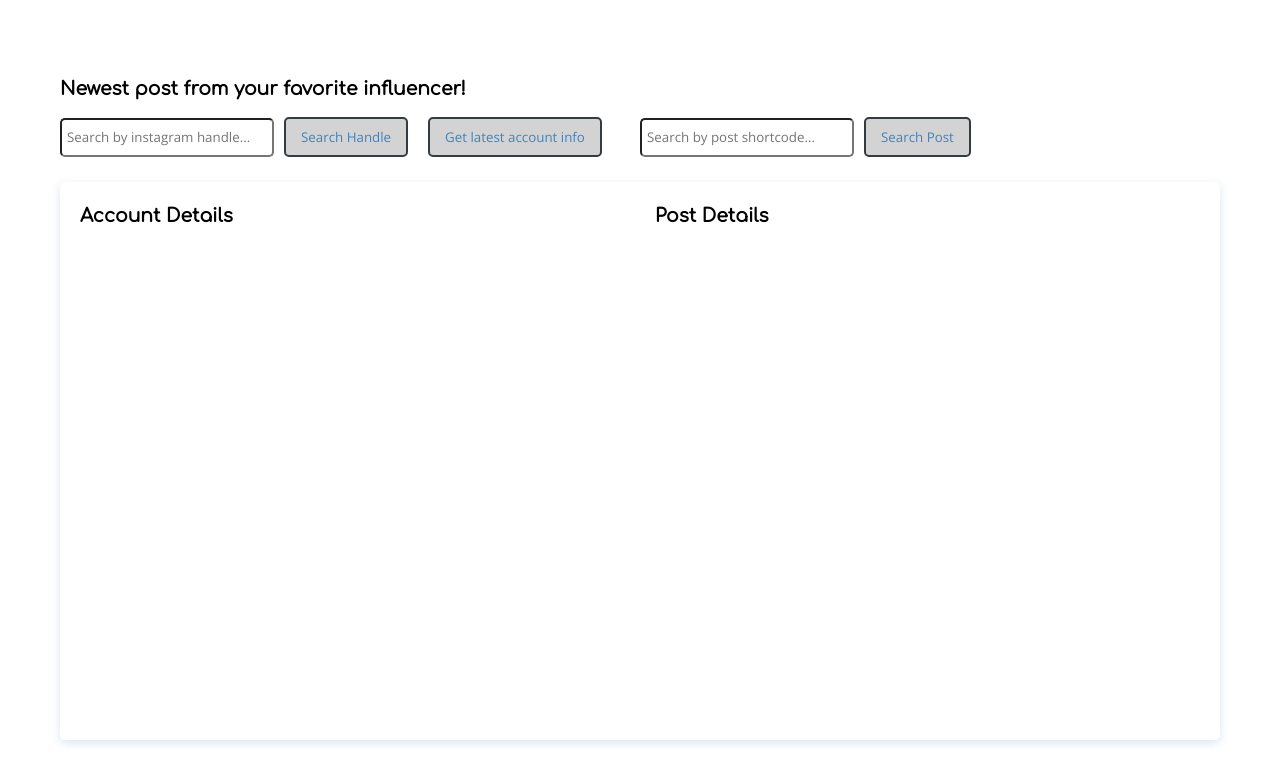
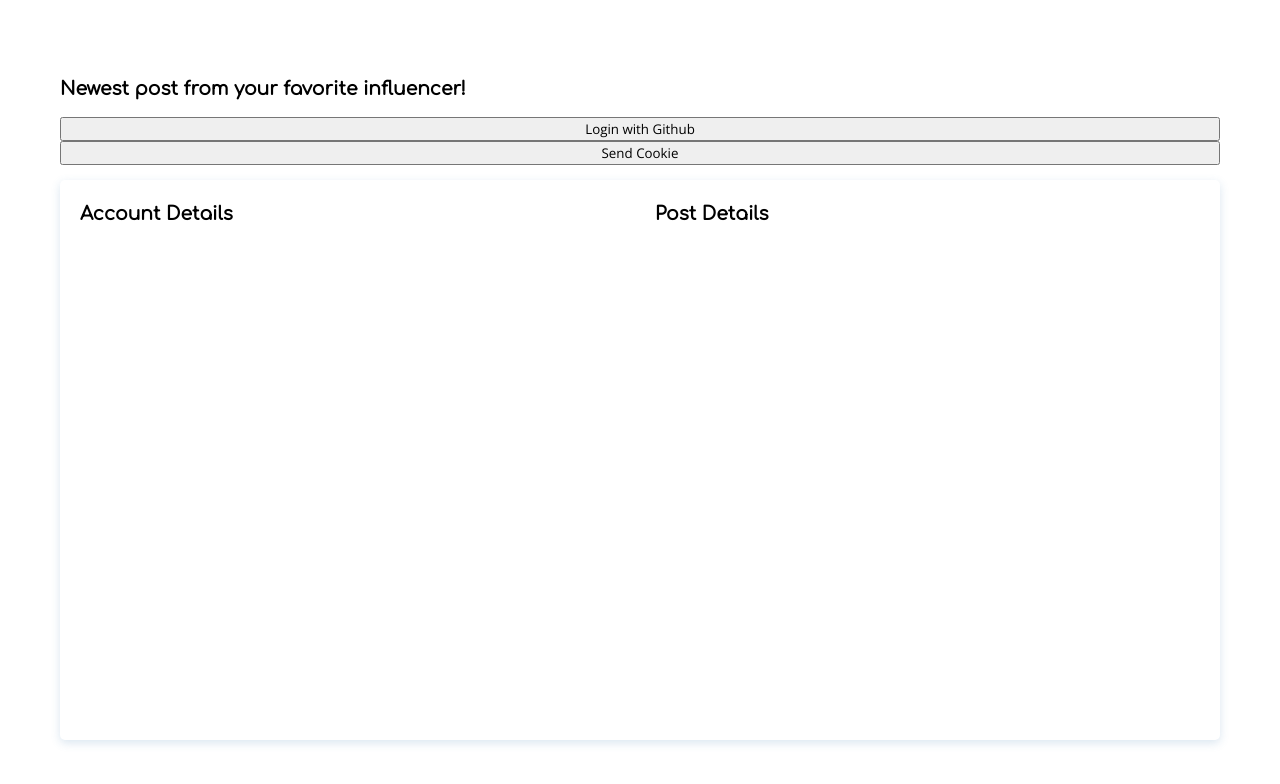
Before and after one commit to musatcristian/react-oauth, a React app: page / in a window 1280 px wide. Shown: the top 784 px of the page. Built offline with nearby package versions, Linux system fonts and the light colour scheme; the HTML template or start-up script is replaced by a standard one.

Commit message:
try github pages

```diff
--- a/configs/webpack.prod.config.ts
+++ b/configs/webpack.prod.config.ts
@@ -11,7 +11,7 @@ import { common } from './webpack.common.config';
 const prodConfig = {
   mode: 'production',
   output: {
-    path: resolve(__dirname, '../__dist__'),
+    path: resolve(__dirname, '../docs'),
     filename: '[name].[contenthash].js',
   },
   plugins: [
--- a/src/App/App.tsx
+++ b/src/App/App.tsx
@@ -1,11 +1,12 @@
 import React, { useCallback, useState } from 'react';
 
 import { IAccountDetails, IPostDetails } from '../types';
-import { getAccountDetails, getPostDetails } from '../utils';
-import { Search, AccountDetails, PostDetails, NotFound, Loading } from '../components';
+import { getAccountDetails, getGitHubURL, getPostDetails } from '../utils';
+import { Search, AccountDetails, PostDetails, NotFound, Loading, Login } from '../components';
 import { HEADING } from '../constants/common.constant';
 
 import styles from './App.module.css';
+import { getUserIdentity } from '../utils';
 
 export const App: React.FunctionComponent = () => {
   const [accountDetails, setAcountDetails] = useState<IAccountDetails | null>(null);
@@ -13,36 +14,66 @@ export const App: React.FunctionComponent = () => {
   const [showNotFound, setShowNotFound] = useState<boolean>(false);
   const [loading, setLoading] = useState<boolean>(false);
 
-  const handleAccountSearch = useCallback(async (handle: string, force: boolean) => {
-    setShowNotFound(false);
-    setLoading(true);
+  // const handleAccountSearch = useCallback(async (handle: string, force: boolean) => {
+  //   setShowNotFound(false);
+  //   setLoading(true);
+  //   try {
+  //     const details = await getAccountDetails(handle, force);
+  //     setAcountDetails(details);
+  //   } catch (_error) {
+  //     setShowNotFound(true);
+  //   } finally {
+  //     setLoading(false);
+  //   }
+  // }, []);
+
+  // const handlePostSearch = useCallback(async (shortcode: string) => {
+  //   setShowNotFound(false);
+  //   setLoading(true);
+  //   try {
+  //     const post = await getPostDetails(shortcode);
+  //     setPostDetails(post);
+  //   } catch (error) {
+  //     setShowNotFound(true);
+  //   } finally {
+  //     setLoading(false);
+  //   }
+  // }, []);
+
+  // const handleLogin = async () => {
+  //   await getUserIdentity('f03c9797f905bc9dc15f', 'http://localhost:4001/github ', 'user:email');
+  // };
+
+  const gitURL = getGitHubURL('f03c9797f905bc9dc15f', 'http://localhost:4001/auth/github ', 'user:email');
+
+  const handleLogin = async () => {
     try {
-      const details = await getAccountDetails(handle, force);
-      setAcountDetails(details);
-    } catch (_error) {
-      setShowNotFound(true);
-    } finally {
-      setLoading(false);
+      const response = await fetch('http://localhost:4001/login', {
+        credentials: 'include',
+      });
+    } catch (error) {
+      console.warn('resource not found');
     }
-  }, []);
+  };
 
-  const handlePostSearch = useCallback(async (shortcode: string) => {
-    setShowNotFound(false);
-    setLoading(true);
+  const sendCookie = async () => {
     try {
-      const post = await getPostDetails(shortcode);
-      setPostDetails(post);
+      const response = await fetch('http://localhost:4001/login/cookie', {
+        method: 'POST',
+        credentials: 'include',
+      });
     } catch (error) {
-      setShowNotFound(true);
-    } finally {
-      setLoading(false);
+      console.warn('resource not found');
     }
-  }, []);
+  };
 
   return (
     <main className={styles.main}>
       <h3>{HEADING}</h3>
-      <Search onAccountSearch={handleAccountSearch} onPostSearch={handlePostSearch} />
+      {/* <Search onAccountSearch={handleAccountSearch} onPostSearch={handlePostSearch} /> */}
+      {/* <a href={gitURL}>LOGIN with Github</a> */}
+      <Login onLogin={handleLogin} label='Login with Github' />
+      <Login onLogin={sendCookie} label='Send Cookie' />
       <section className={styles.details}>
         {loading && <Loading />}
         {showNotFound && <NotFound />}
--- /dev/null
+++ b/src/components/Login/Login.tsx
@@ -0,0 +1,11 @@
+import React, { FunctionComponent, useCallback } from 'react';
+
+import { ILoginProps } from '../../types';
+
+export const Login: FunctionComponent<ILoginProps> = ({ onLogin, label }) => {
+  const handleClick = useCallback(() => {
+    onLogin();
+  }, []);
+
+  return <button onClick={handleClick}>{label}</button>;
+};
--- /dev/null
+++ b/src/components/Login/package.json
@@ -0,0 +1,3 @@
+{
+  "main": "./Login.tsx"
+}
--- a/src/components/index.ts
+++ b/src/components/index.ts
@@ -3,3 +3,4 @@ export * from './Details/AccountDetails';
 export * from './Details/PostDetails';
 export * from './NotFound';
 export * from './Loading';
+export * from './Login';
--- a/src/types/index.ts
+++ b/src/types/index.ts
@@ -1,3 +1,4 @@
 export * from './account.type';
 export * from './search.type';
 export * from './post.type';
+export * from './login.type';
--- /dev/null
+++ b/src/types/login.type.ts
@@ -0,0 +1,4 @@
+export interface ILoginProps {
+  onLogin: () => void;
+  label: string;
+}
--- /dev/null
+++ b/src/utils/getGithubURL.util.ts
@@ -0,0 +1,21 @@
+export const getGitHubURL = (client_id: string, redirect_uri: string, scope: string): string => {
+  return `https://github.com/login/oauth/authorize?client_id=${client_id}&redirect_uri=${redirect_uri}&scope=${scope}`;
+};
+
+export const getUserIdentity = async (client_id: string, redirect_uri: string, scope: string) => {
+  const url = getGitHubURL(client_id, redirect_uri, scope);
+  try {
+    const result = await fetch(url, {
+      headers: {
+        Accept: 'application/json',
+        'Access-Control-Allow-Origin': '*',
+      },
+    });
+    if (result.status === 204) {
+      throw new Error();
+    }
+    return result.json();
+  } catch (error) {
+    console.info(error);
+  }
+};
--- a/src/utils/index.ts
+++ b/src/utils/index.ts
@@ -1,2 +1,3 @@
 export * from './getAccountDetails.util';
 export * from './getPostDetails.util';
+export * from './getGithubURL.util';
```
Also changed, not shown: src/components/Login/Login.module.css (added), 5 other files (tests, documents, lock files or other folders).
